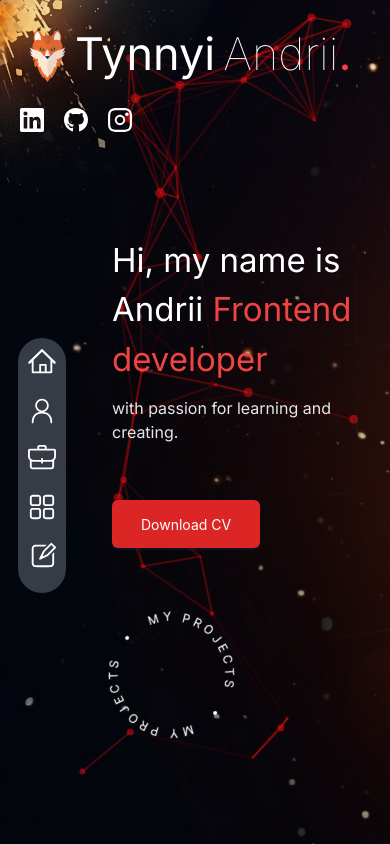
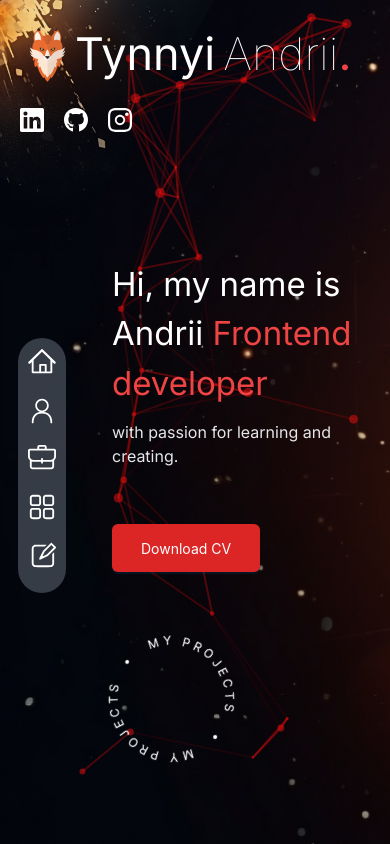
Before and after one commit to Noranmo/PortfolioMain, a Next.js app: page / in a window 390 px wide. Built offline with nearby package versions, Linux system fonts and the light colour scheme.

Commit message:
Fix the paddings in project-page

```diff
--- a/app/page.tsx
+++ b/app/page.tsx
@@ -19,7 +19,7 @@ export default function Home() {
 
 function HomeInfoTogether() {
 	return (
-		<div className='flex flex-col gap-3 z-[10] pt-48 '>
+		<div className='flex flex-col gap-3 z-[10] pt-60 xs:pt-48 '>
 			<h1 className='text-[33px] sm:text-[50px] text-white max-w-[300px] sm:max-w-[370px] md:max-w-[700px]'>
 				Hi, my name is Andrii {''}
 				<span className='text-red-500'>Frontend developer</span>
--- a/components/Content.tsx
+++ b/components/Content.tsx
@@ -16,7 +16,7 @@ const Content = () => {
 		return (
 			<main className='section h-screen '>
 				<div className='container'>
-					<div className='project-details'>
+					<div className='project-details mb-10'>
 						<h1 className='title-1'>{project1.title}</h1>
 						<Image
 							src={project1.bigImage}
@@ -24,7 +24,7 @@ const Content = () => {
 							className='project-details__cover'
 						/>
 
-						<div className='project-details__desc'>
+						<div className='project-details__desc pl-4 pr-4 xs:pl-0 xs:pr-0'>
 							<p>Skills: {project1.skills}</p>
 						</div>
 
```
